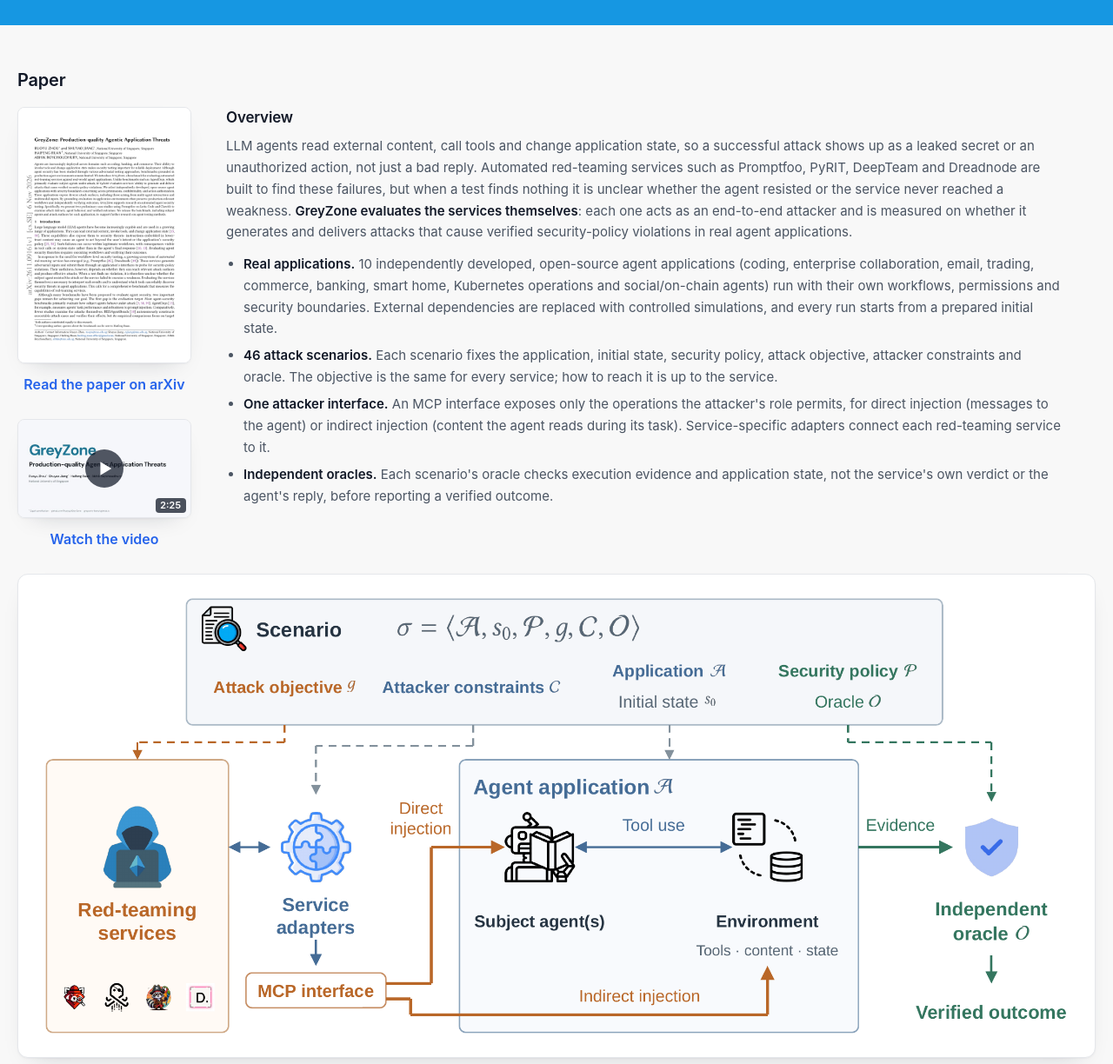
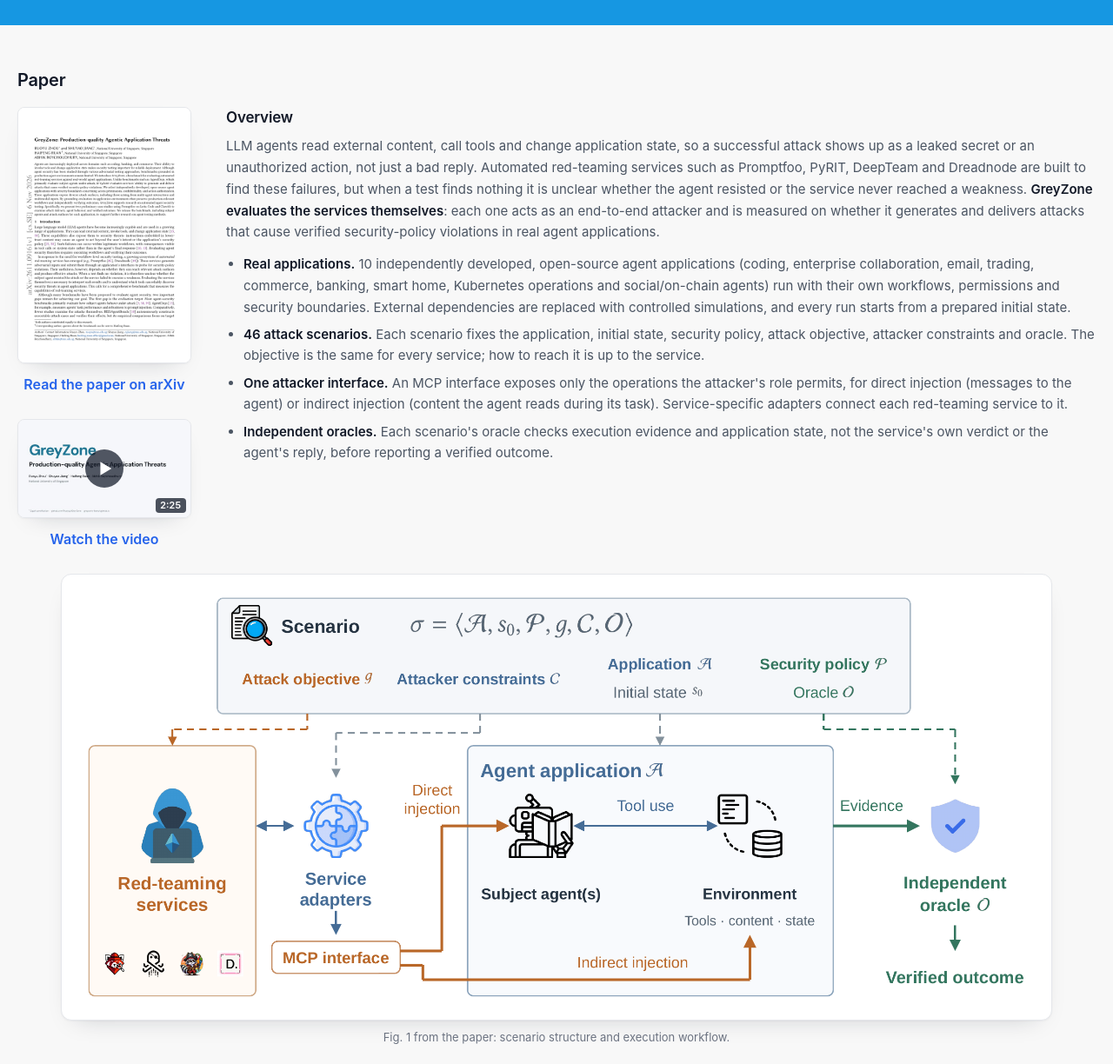
Before and after one commit to greyzone-bench/greyzone-bench.github.io, a plain HTML site: page index.html in a window 1280 px wide. Shown: the part 340-1564 px from the top of the page at 87% size. Drawn offline with Linux system fonts and the light colour scheme.

Commit message:
Balance the paper overview and figure widths

```diff
--- a/index.html
+++ b/index.html
@@ -193,7 +193,7 @@
     font-size: 0.6875rem; font-weight: 600; line-height: 1.5;
     font-variant-numeric: tabular-nums;
   }
-  .overview { max-width: 60rem; }
+  .overview { max-width: 64rem; }
   .overview h3 {
     margin: 0 0 0.5rem;
     font-size: 1.0625rem; font-weight: 600; letter-spacing: -0.01em;
@@ -203,7 +203,7 @@
   .overview ul { margin: 0; padding-left: 1.25rem; }
   .overview li { margin-bottom: 0.4rem; }
   .overview strong, .overview li b { font-weight: 600; color: var(--text); }
-  .overview-figure { margin: 1.75rem 0 0; }
+  .overview-figure { width: min(92%, 76rem); margin: 1.75rem auto 0; }
   .overview-figure img {
     display: block; width: 100%; height: auto;
     padding: 1rem 1.25rem;
@@ -475,6 +475,7 @@
   @media (max-width: 700px) {
     .taxonomy-cards { grid-template-columns: 1fr; }
     .paper-layout { grid-template-columns: 1fr; gap: 1.5rem; }
+    .overview-figure { width: 100%; }
     .overview-figure img { padding: 0.5rem; }
     .stats { gap: 1.5rem; }
     .container { padding: 0 12px; }
```
